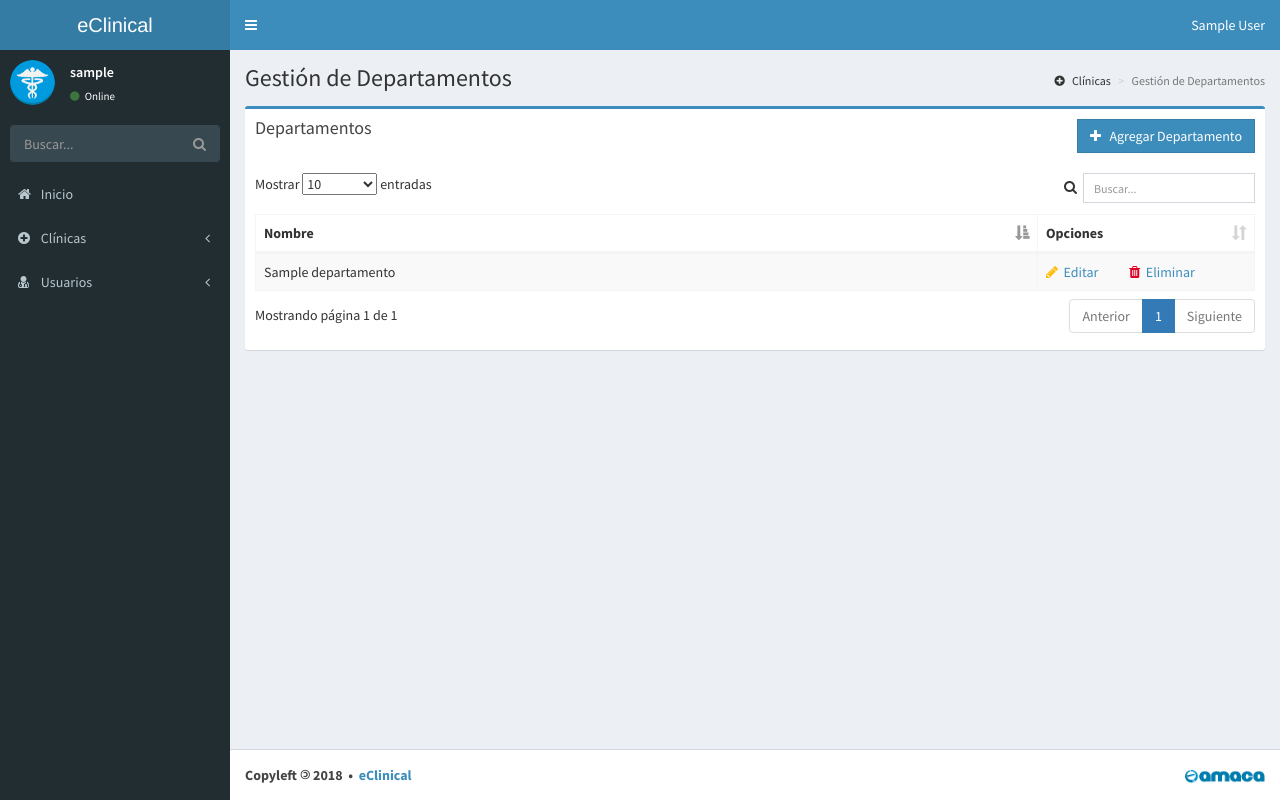
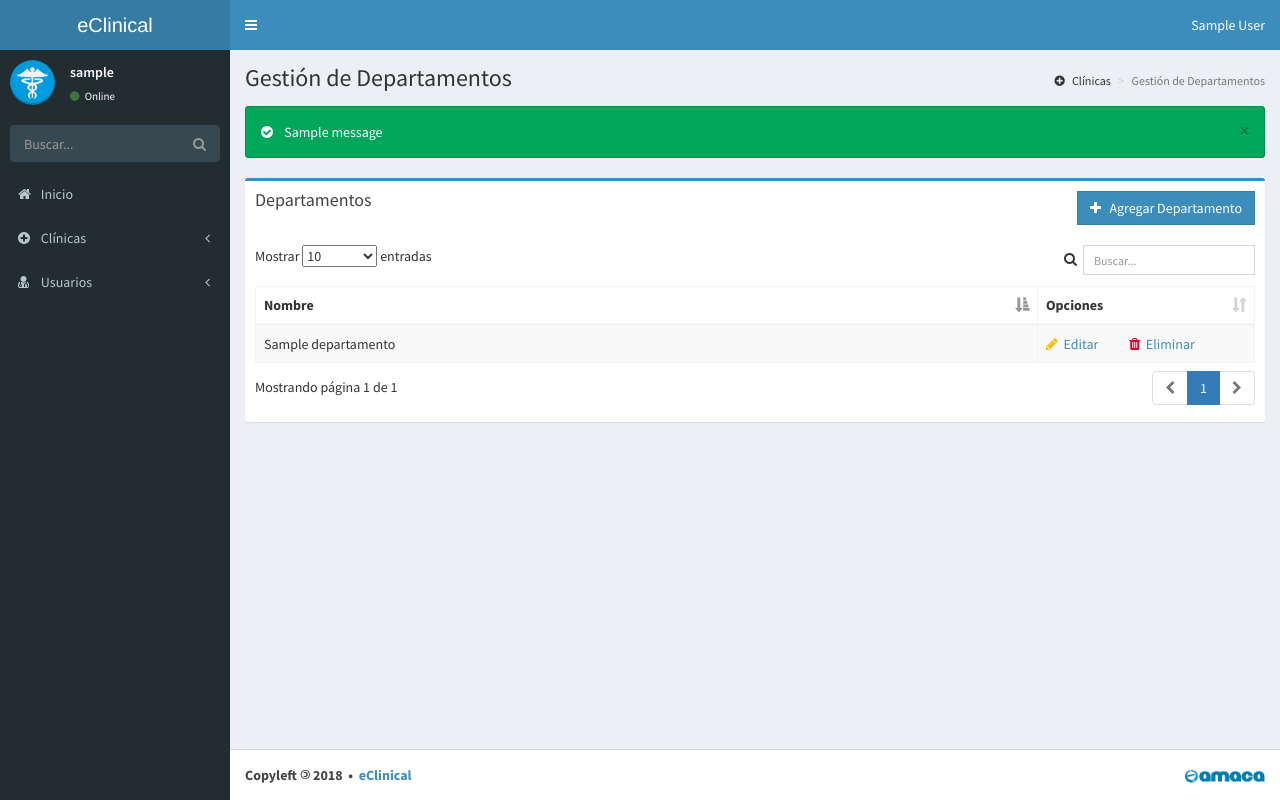
Before and after one commit to SoyWACO/eClinical, a Django app: template templates/clinicas/departamento_list.html in a window 1280 px wide. Run offline with Django 3.2, Linux system fonts and the light colour scheme; the template is opened without the code that fills it: values that come from a table or form of the project are taken from there, others are empty; a user stored in the database is signed in; tables that the repository leaves empty hold one stand-in row (values such as "Sample post"); one stand-in notice (Sample message) is shown; parts of the project's set-up code (start-up, migrations or seed data) failed here and were passed over; some libraries are stand-ins or nearby versions.

Commit message:
CRUD Departamentos
Agregados mensajes para indicar éxito en alguna operación de registro,
actualización o eliminación.

```diff
--- a/static/js/tabla.js
+++ b/static/js/tabla.js
@@ -8,8 +8,8 @@ $(function() {
       "paginate": {
         "first": "Primero",
         "last": "Último",
-        "next": "Siguiente",
-        "previous": "Anterior",
+        "next": "<i class='fa fa-chevron-right'></i>",
+        "previous": "<i class='fa fa-chevron-left'></i>",
       },
       "emptyTable": "No hay datos disponibles en la tabla",
       "info": "Mostrando página _PAGE_ de _PAGES_",
--- a/templates/clinicas/departamento_delete.html
+++ b/templates/clinicas/departamento_delete.html
@@ -27,7 +27,7 @@
             <form method="post" autocomplete="off">
               {% csrf_token %}
               <h3>¿Desea eliminar el departamento?</h3>
-              <p>¿Realmente desea eliminar el departamento {{ object.nombre }}?</p>
+              <p>¿Realmente desea eliminar el departamento de {{ object.nombre }}?</p>
               <br>
               <button type="submit" class="btn btn-flat btn-danger">Sí, deseo eliminar</button> &nbsp;&nbsp;
               <a href="{% url 'clinicas:departamento_list' %}" class="btn btn-flat btn-default">No, volver atrás</a>
--- a/templates/clinicas/departamento_list.html
+++ b/templates/clinicas/departamento_list.html
@@ -20,6 +20,15 @@
 {% block content %}
 <div class="row">
   <div class="col-xs-12">
+    {% if messages %}
+    {% for message in messages %}
+    <p class="alert alert-dismissable {% if message.tags %}alert-{{ message.tags }}"{% endif %}>
+      <button type="button" class="close" data-dismiss="alert" aria-hidden="true">&times;</button>
+      <i class="fa fa-check-circle"></i> &nbsp;&nbsp; {{ message }}
+    </p>
+    {% endfor %}
+    {% endif %}
+
     <!-- Box Primary -->
     <div class="box box-primary">
       <div class="box-header">
@@ -30,7 +39,7 @@
       </div>
       <!-- /.box-header -->
       <div class="box-body">
-        <table id="tabla" class="table table-bordered table-hover table-striped">
+        <table id="tabla" class="table table-bordered table-striped">
           <thead>
             <tr>
               <th>Nombre</th>
```
Also changed, not shown: apps/clinicas/views.py (+14 -3 lines).
